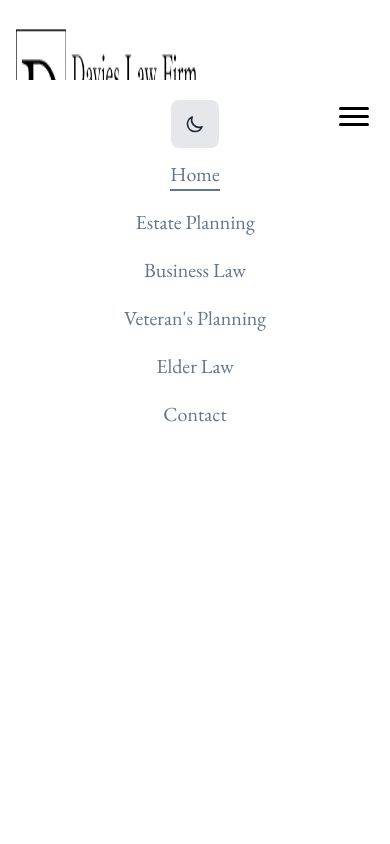
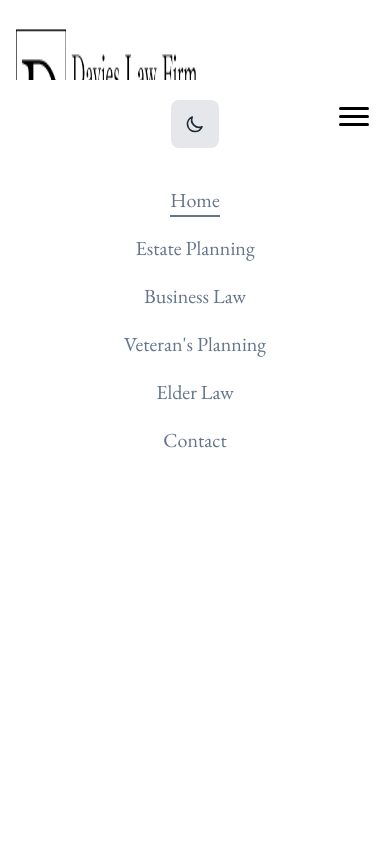
Before and after one commit to alstudio93/david-davies, a Next.js app: page / in a window 390 px wide. Both pictures are taken after a click on the button "Open and Close Navigation". Shown: the top 844 px of the page. Built offline with nearby package versions, Linux system fonts and the light colour scheme; a web font is replaced by a local one.

Commit message:
adjusted some styling for mobile navigation

```diff
--- a/components/Navigation/index.jsx
+++ b/components/Navigation/index.jsx
@@ -41,7 +41,7 @@ export const Navbar = () => {
             <div className="line2"></div>
             <div className="line3"></div>
           </button>
-          <ul id="navigationLinks" className={` xl:flex flex-row lg:items-center gap-x-5 bg-white dark:bg-black  ${toggleMobileMenu ? 'flex flex-col items-center pt-20 lg:pl-5 fixed top-20 left-0 right-0 min-h-screen dark:bg-black gap-y-5' : 'hidden'} `}>
+          <ul id="navigationLinks" className={` xl:flex flex-row lg:items-center gap-x-5 bg-white dark:bg-black  ${toggleMobileMenu ? 'flex flex-col items-center pt-[106px] lg:pl-5 fixed top-20 left-0 right-0 min-h-screen dark:bg-black gap-y-5' : 'hidden'} `}>
 
             {NavLinkData.map((item) => (
               <li key={item.title}
@@ -57,7 +57,7 @@ export const Navbar = () => {
               <button
                 aria-label="Toggle Dark Mode"
                 type="button"
-                className="relative flex items-center justify-center w-12 h-12 transition-all bg-gray-200 rounded-lg md:w-9 md:h-9 dark:bg-gray-600 hover:ring-2 ring-gray-300 top-5 xl:-top-0 "
+                className="relative flex items-center justify-center w-12 h-12 transition-all bg-gray-200 rounded-lg lg:w-9 lg:h-9 dark:bg-gray-600 hover:ring-2 ring-gray-300 top-5 xl:-top-0 "
                 onClick={() =>
                   setTheme(resolvedTheme === 'dark' ? 'light' : 'dark')
                 }
```
